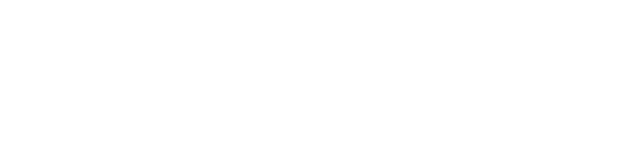
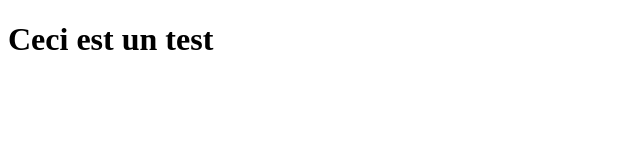
Before and after one commit to Venioustime/venioustime.github.io, a plain HTML site: page index.html in a window 1280 px wide. Shown: the whole page, without its empty margins (0-640 px from the left). Drawn offline with Linux system fonts and the light colour scheme.

Commit message:
Update index.html

```diff
--- a/index.html
+++ b/index.html
@@ -5,5 +5,6 @@
         <title>Wiki Altsphere</title>
     </head>
     <body>
+        <h1>Ceci est un test</h1>
     </body>
 </html>
```
